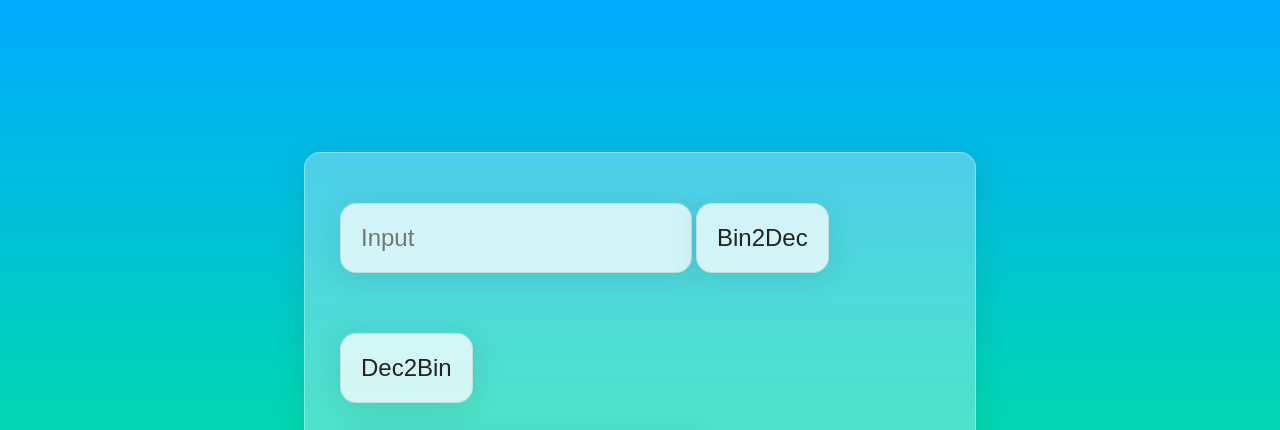
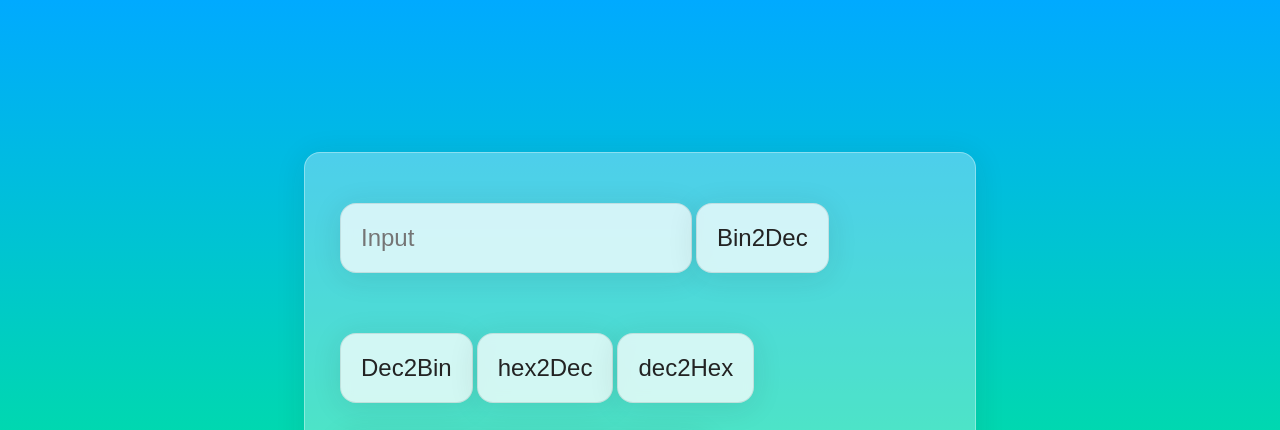
Before and after one commit to TheTabbingman/My-Projects, a plain HTML site: page Bin2Dec/index.html in a window 1280 px wide. Shown: the top 430 px of the page. Drawn offline with Linux system fonts and the light colour scheme.

Commit message:
Implement basic dex/hex conversion.

```diff
--- a/Bin2Dec/index.html
+++ b/Bin2Dec/index.html
@@ -12,6 +12,8 @@
       <input class="button" id="input" placeholder="Input" />
       <button class="button" onclick="bin2Dec(input.value)">Bin2Dec</button>
       <button class="button" onclick="dec2Bin(input.value)">Dec2Bin</button>
+      <button class="button" onclick="hex2Dec(input.value)">hex2Dec</button>
+      <button class="button" onclick="dec2Hex(input.value)">dec2Hex</button>
       <div class="output" id="number">Output</div>
       <div class="link">
         <a href="../index.html">Back to hub</a>
--- a/Bin2Dec/script.js
+++ b/Bin2Dec/script.js
@@ -39,3 +39,51 @@ function dec2Bin(decimal) {
   }
   updateOutput(binaryString);
 }
+
+function hex2Dec(hex) {
+  const hexString = hex.toString();
+  let decimalValue = 0;
+  for (let i = 0; i < hexString.length; i++) {
+    let hexValue = hexString.charAt(i);
+    decimalValue = decimalValue * 16 + parseInt(hexValue, 16);
+  }
+  updateOutput(decimalValue)
+}
+
+function dec2Hex(decimal) {
+  let decimalValue = decimal;
+  if (isNaN(decimal)) {
+    console.log("Input not a number")
+    return
+  }
+  let hexValue = "";
+  while (decimalValue !== 0) {
+    let tempHex = decimalValue % 16;
+    decimalValue = Math.floor(decimalValue / 16);
+    switch (tempHex) {
+      case 10:
+        tempHex = "A";
+        break;
+      case 11:
+        tempHex = "B";
+        break;
+      case 12:
+        tempHex = "C";
+        break;
+      case 13:
+        tempHex = "D";
+        break;
+      case 14:
+        tempHex = "E";
+        break;
+      case 15:
+        tempHex = "F";
+        break;
+      default:
+        break;
+    }
+    hexValue = tempHex + hexValue;
+  }
+  hexValue = "0x" + hexValue
+  updateOutput(hexValue)
+}
```
